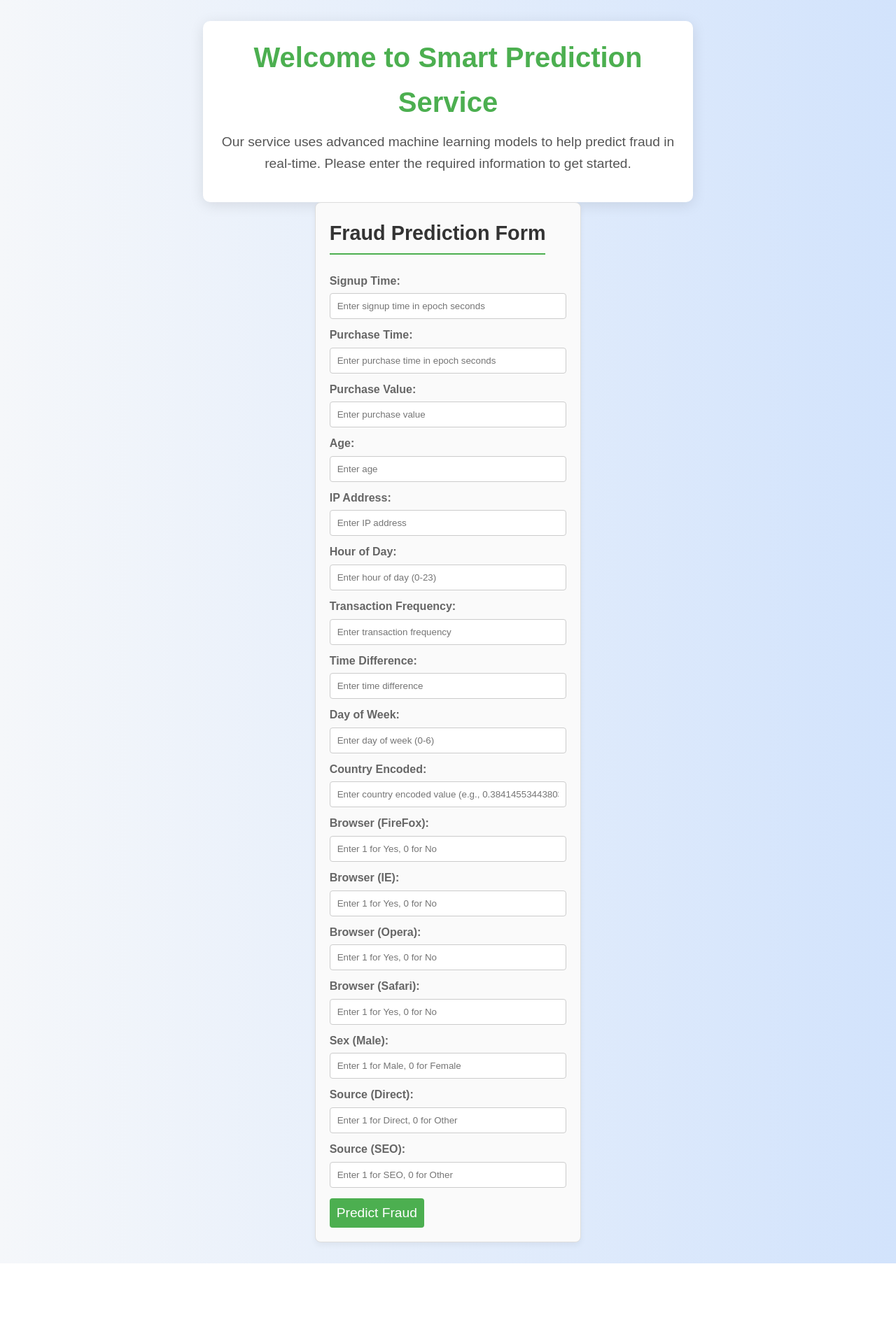
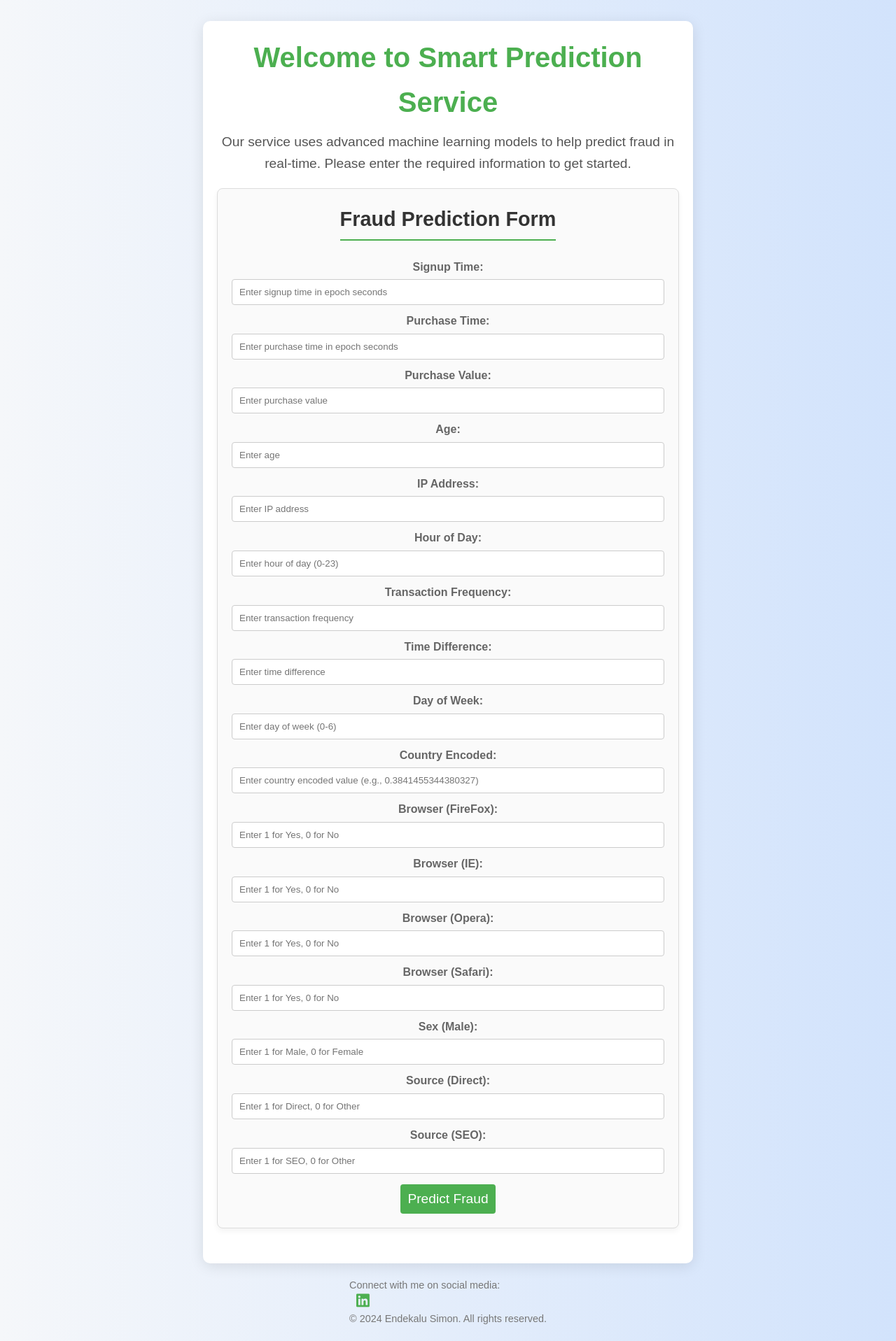
Before and after one commit to Endekalu777/Enhanced-Fraud-Detection-for-E-commerce-and-Banking-Transactions, a Flask app: template flask_model_api/templates/index.html in a window 1280 px wide. Shown: the whole page at 70% size. Before the commit the page ends 1806 px from the top, so only its background shows below. Run offline with Flask 3, Linux system fonts and the light colour scheme; the template is opened without the code that fills it, so the values that code supplies are empty; parts of the project's set-up code (start-up, migrations or seed data) failed here and were passed over.

Commit message:
feat: Add result display and footer
- Implement prediction result template with Jinja
- Add and style result container
- Add footer with social media links
- Add copyright information and LinkedIn icon
- Style result and footer components

```diff
--- a/flask_model_api/templates/index.html
+++ b/flask_model_api/templates/index.html
@@ -139,10 +139,10 @@
 </head>
 <body>
     <div class="container">
+        <!-- Header with Welcome Message -->
         <div class="header">
             <h1>Welcome to Smart Prediction Service</h1>
             <p>Our service uses advanced machine learning models to help predict fraud in real-time. Please enter the required information to get started.</p>
-        </div>
         </div>
 
         <!-- Fraud Prediction Form -->
@@ -202,5 +202,21 @@
 
             <button type="submit">Predict Fraud</button>
         </form>
+
+        <!-- Display Fraud Prediction Result -->
+        {% if fraud_prediction is defined %}
+            <div class="result">
+                <p><strong>Fraud Prediction:</strong> {{ fraud_prediction }}</p>
+            </div>
+        {% endif %}
+    </div>
+
+    <div class="footer">
+        <p>Connect with me on social media:</p>
+        <div class="social-icons">
+            <a href="https://www.linkedin.com/in/endekalu-simon-haile/" target="_blank"><i class="fab fa-linkedin"></i></a>
+        </div>
+        <p>&copy; 2024 Endekalu Simon. All rights reserved.</p>
+    </div>
 </body>
 </html>
```
Lines whose indentation alone changed are shown as unchanged.
